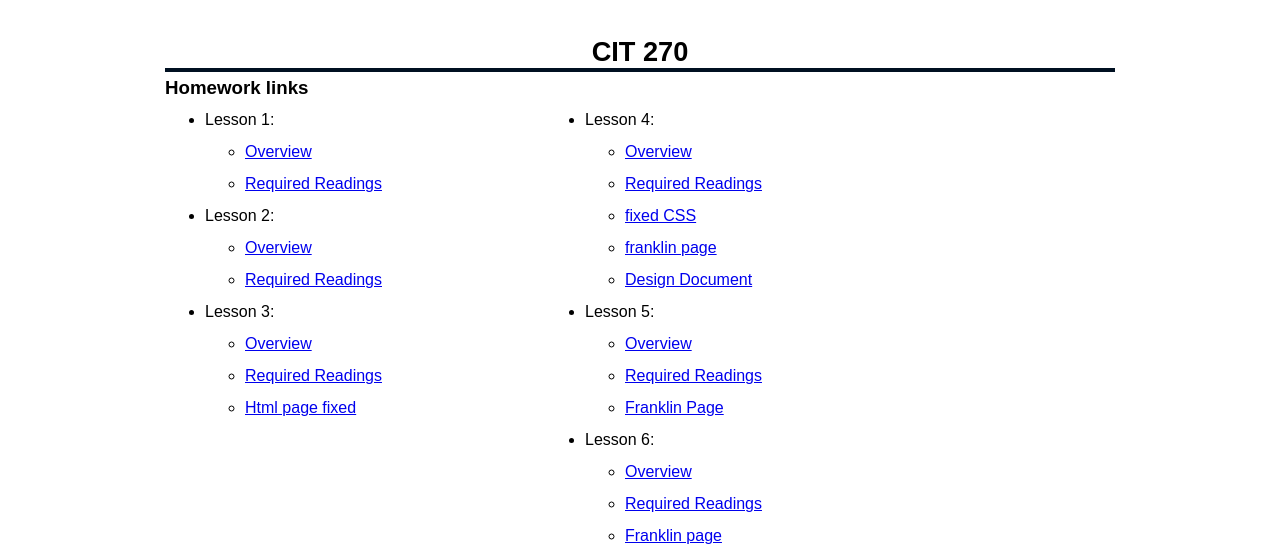
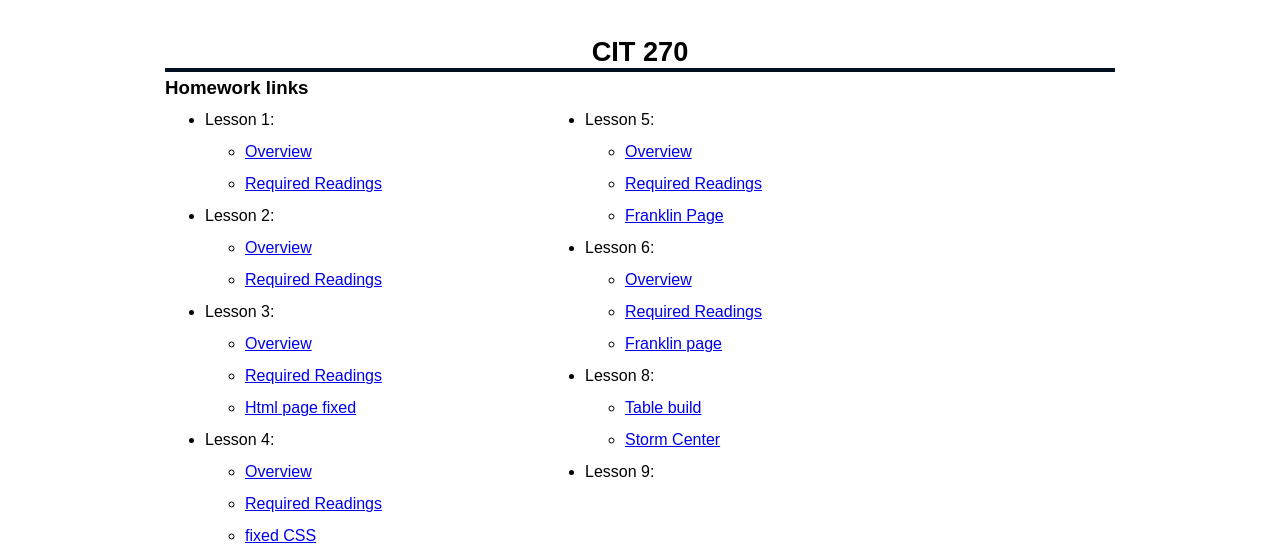
Before and after one commit to taylorbailey97/taylorbailey97.github.io, a plain HTML site: page cit230/index.html in a window 1280 px wide. Shown: the part 230-786 px from the top of the page. Drawn offline with Linux system fonts and the light colour scheme.

```diff
--- a/cit230/index.html
+++ b/cit230/index.html
@@ -45,8 +45,6 @@
        </ul>
        </li>
     </ul>
-        </div>
-    <div class="blocking-small">
     <ul>
         <li>Lesson 4:
         <ul>
@@ -58,6 +56,8 @@
         </ul>
         </li>
     </ul>
+        </div>
+    <div class="blocking-small">
     <ul>
         <li>Lesson 5:
         <ul>
@@ -80,7 +80,12 @@
         <li>Lesson 8:
         <ul>
             <li><a href="lesson-8/tablebuild.html">Table build</a></li>
+            <li><a href="lesson-8/storm.html">Storm Center</a></li>
         </ul>
+        </li>
+    </ul>
+    <ul>
+        <li>Lesson 9:
         </li>
     </ul>
         </div>
```
